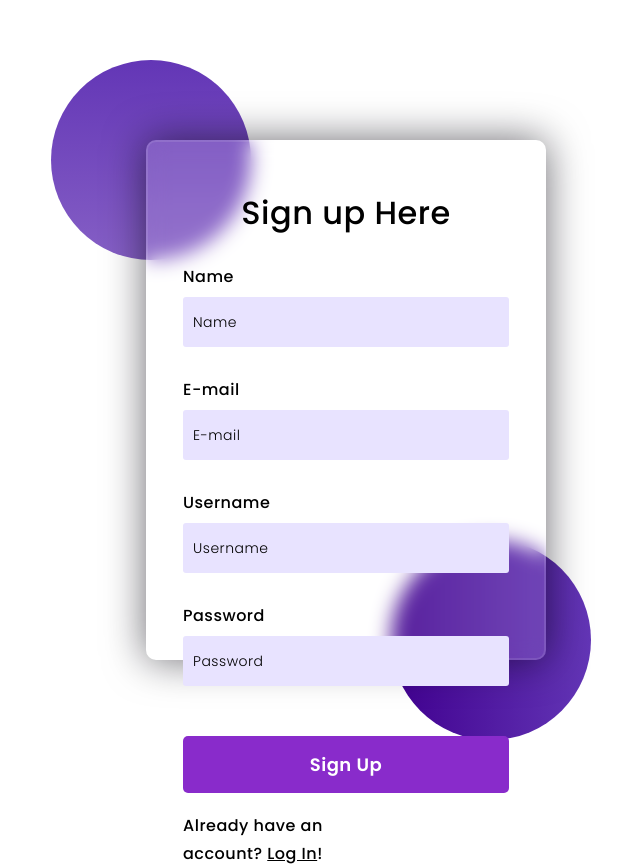
After one commit to grushablyat/javacoursach, a Java web app: page /signup.jsp in a window 1280 px wide. The commit adds this page. Shown: the whole page, without its empty margins (294-934 px from the left). Run offline with Tomcat 11, a stand-in JSP engine, Linux system fonts and the light colour scheme.

Commit message:
signup krivoi

```diff
--- a/src/main/webapp/WEB-INF/web.xml
+++ b/src/main/webapp/WEB-INF/web.xml
@@ -4,6 +4,7 @@
          xsi:schemaLocation="http://java.sun.com/xml/ns/javaee
 http://java.sun.com/xml/ns/javaee/web-app_3_0.xsd"
          version="3.0">
+
     <servlet>
         <servlet-name>userServlet</servlet-name>
         <servlet-class>servlet.UserServlet</servlet-class>
--- /dev/null
+++ b/src/main/webapp/signup.jsp
@@ -0,0 +1,51 @@
+<%@ page contentType="text/html;charset=UTF-8" language="java" %>
+<!DOCTYPE html>
+<html lang="en">
+<head>
+    <link rel="preconnect" href="https://fonts.gstatic.com">
+    <link rel="stylesheet" href="https://cdnjs.cloudflare.com/ajax/libs/font-awesome/5.15.4/css/all.min.css">
+    <link rel="stylesheet" href="https://fonts.googleapis.com/css2?family=Poppins:wght@300;500;600&display=swap">
+    <link rel="stylesheet" type="text/css" media="screen" href="styles/login-form.css">
+
+    <title>Sign Up</title>
+</head>
+<body>
+<div class="background">
+    <div class="shape"></div>
+    <div class="shape"></div>
+</div>
+<form method="post">
+    <h3>Sign up Here</h3>
+
+    <label for="name">Name</label>
+    <input type="text" placeholder="Name" id="name"
+           pattern="^[A-Z]{1}[a-z]{0,} [A-Z]{1}[a-z]{0,}$"
+           title="Name contains two words beginning with uppercase letters"
+           required>
+
+    <label for="email">E-mail</label>
+    <input type="email" placeholder="E-mail" id="email"
+           pattern="^[a-z]{1,}[a-z0-9.]{0,}[a-z0-9]{1,}@[a-z]{1,}[a-z0-9]{0,}\.[a-z]{1,}$"
+           title="E-mail is a sequence of letters, digits and points separated by @"
+           required>
+
+    <label for="username">Username</label>
+    <input type="text" placeholder="Username" id="username"
+           pattern="^[a-zA-Z0-9_]{1,}$"
+           title="Username is a sequence of letters, digits and underscore symbols"
+           required>
+
+    <label for="password">Password</label>
+    <input type="password" placeholder="Password" id="password"
+           pattern="^(?=.*[A-Za-z])(?=.*\d)(?=.*[@$!%*#?&-_])[A-Za-z\d@$!%*#?&-_]{8,}$"
+           title="Password must contain minimum eight characters, at least one letter, one number and one special character"
+           required>
+
+<%--    <button>Sign Up</button>--%>
+    <input type="submit" name="signup" value="Sign Up">
+
+    <span class="logged-or-not">Already have an</span>
+    <span class="logged-or-not" style="margin-top: 3px;">account? <a href="/login.jsp">Log In</a>!</span>
+</form>
+</body>
+</html>
```
Also changed, not shown: src/main/webapp/login.jsp (+7 -3 lines), src/main/webapp/styles/login-form.css (+35 -39 lines).
